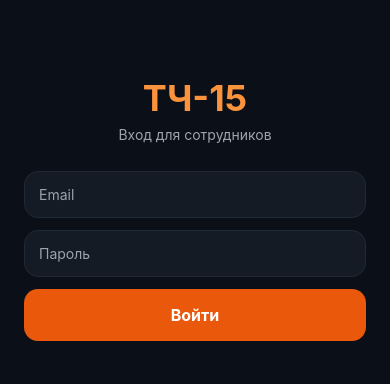
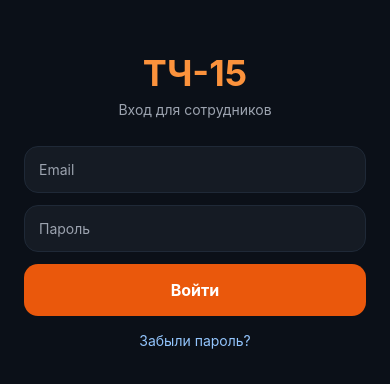
Before and after one commit to Neo2058/arm, a React Native app in the folder mobile/: screen / in a window 390 px wide. Shown: the part 214-598 px from the top of the page. Built offline with nearby package versions, Linux system fonts and the light colour scheme; no server answers.

Commit message:
feat(mobile): add password recovery entry in release 1.0.4

```diff
--- a/mobile/app.config.js
+++ b/mobile/app.config.js
@@ -7,7 +7,7 @@ export default {
   expo: {
     name: 'ТЧ-15',
     slug: 'arm-mobile',
-    version: '1.0.3',
+    version: '1.0.4',
     orientation: 'portrait',
     icon: './assets/icon.png',
     userInterfaceStyle: 'automatic',
@@ -20,7 +20,7 @@ export default {
     ios: {
       supportsTablet: true,
       bundleIdentifier: 'ru.tch15.arm',
-      buildNumber: '4',
+      buildNumber: '5',
       infoPlist: {
         NSAppTransportSecurity: isHttp
           ? { NSAllowsLocalNetworking: true, NSAllowsArbitraryLoads: true }
@@ -30,7 +30,7 @@ export default {
     },
     android: {
       package: 'ru.tch15.arm',
-      versionCode: 4,
+      versionCode: 5,
       usesCleartextTraffic: isHttp,
       adaptiveIcon: {
         backgroundColor: '#0b1018',
--- a/mobile/package.json
+++ b/mobile/package.json
@@ -1,6 +1,6 @@
 {
   "name": "mobile",
-  "version": "1.0.3",
+  "version": "1.0.4",
   "main": "index.js",
   "dependencies": {
     "@react-navigation/bottom-tabs": "^7.19.2",
--- a/mobile/src/screens/LoginScreen.js
+++ b/mobile/src/screens/LoginScreen.js
@@ -2,6 +2,7 @@ import { useState } from 'react';
 import {
   ActivityIndicator,
   KeyboardAvoidingView,
+  Linking,
   Platform,
   Pressable,
   StyleSheet,
@@ -9,7 +10,7 @@ import {
   TextInput,
   View,
 } from 'react-native';
-import { login } from '../api';
+import { API_URL, login } from '../api';
 import { loginErrorMessage } from '../../api-config.cjs';
 
 export default function LoginScreen({ onLoggedIn }) {
@@ -59,6 +60,18 @@ export default function LoginScreen({ onLoggedIn }) {
       <Pressable style={styles.btn} onPress={submit} disabled={loading}>
         {loading ? <ActivityIndicator color="#fff" /> : <Text style={styles.btnText}>Войти</Text>}
       </Pressable>
+      <Pressable
+        accessibilityRole="link"
+        onPress={async () => {
+          try {
+            await Linking.openURL(API_URL.replace(/\/api\/mobile\/?$/, '/password/forgot'));
+          } catch {
+            setError('Не удалось открыть браузер. Откройте сайт АРМ и нажмите «Забыли пароль?» либо отправьте /reset привязанному боту.');
+          }
+        }}
+      >
+        <Text style={styles.recovery}>Забыли пароль?</Text>
+      </Pressable>
     </KeyboardAvoidingView>
   );
 }
@@ -77,6 +90,7 @@ const styles = StyleSheet.create({
     borderColor: '#1f2937',
   },
   error: { color: '#f87171', marginBottom: 12 },
+  recovery: { color: '#93c5fd', textAlign: 'center', padding: 16 },
   btn: { backgroundColor: '#ea580c', borderRadius: 14, padding: 16, alignItems: 'center' },
   btnText: { color: '#fff', fontWeight: '700', fontSize: 16 },
 });
```
Also changed, not shown: 1 other file (tests, documents, lock files or other folders).
